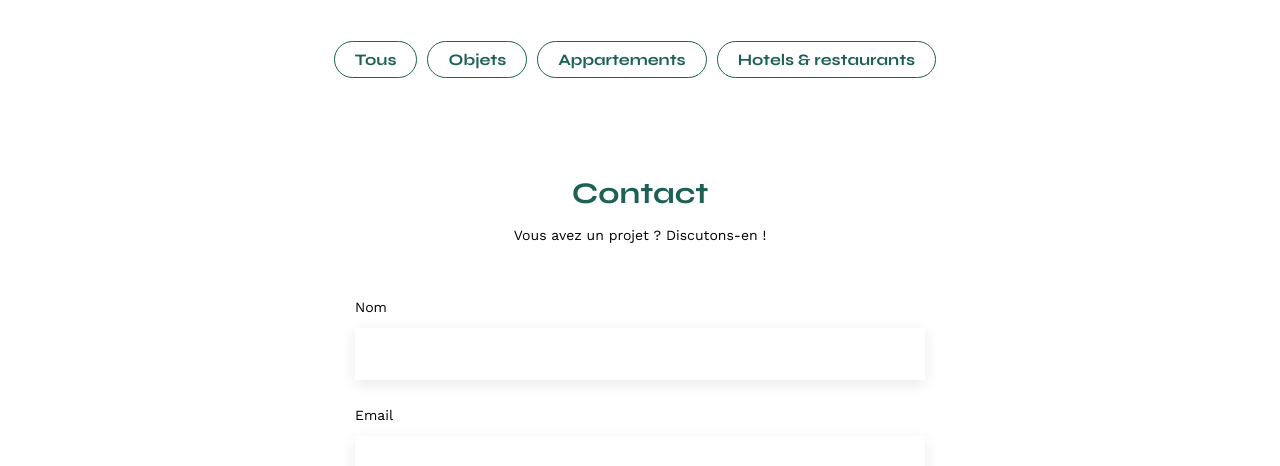
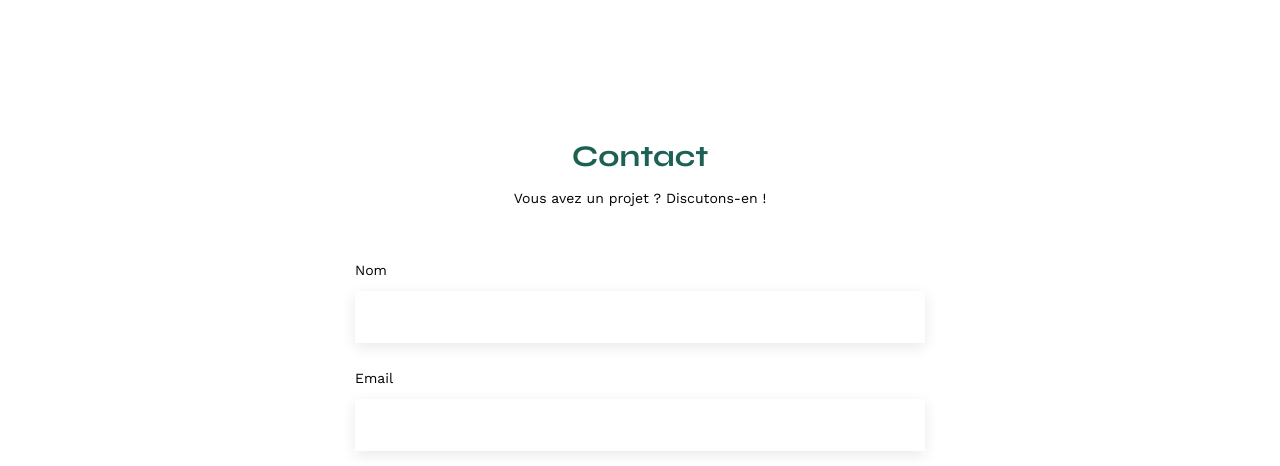
Before and after one commit to HFDC-Dev/ArchiWebos-P3, a plain HTML site: page FrontEnd/index.html in a window 1280 px wide. Shown: the part 634-1100 px from the top of the page. Drawn offline with nearby package versions, Linux system fonts and the light colour scheme; no server answers.

Commit message:
Suppression de l'élément <figure> dans l'HTML

```diff
--- a/FrontEnd/assets/style.css
+++ b/FrontEnd/assets/style.css
@@ -127,6 +127,7 @@ li:hover {
 	padding-top: 50px;
 }
 
+/* Btn */
 #categories {
 	display: flex;
 	justify-content: center;
--- a/FrontEnd/index.html
+++ b/FrontEnd/index.html
@@ -44,56 +44,13 @@
 		<section id="portfolio">
 			<h2>Mes Projets</h2>
 			<div id="categories">
-				<button class="btn" data-category="tous">Tous</button>
-				<button class="btn" data-category="objets">Objets</button>
-				<button class="btn" data-category="Appartements">Appartements</button>
-				<button class="btn" data-category="hotels">Hotels & restaurants</button>
+				<!-- <button class="btn" data-filter="tous">Tous</button>
+				<button class="btn" data-filter="objets">Objets</button>
+				<button class="btn" data-filter="appartements">Appartements</button>
+				<button class="btn" data-filter="hotels">Hotels & restaurants</button> -->
 			</div>
 			<div class="gallery">
-				<!--<figure>
-					<img src="assets/images/abajour-tahina.png" alt="Abajour Tahina">
-					<figcaption>Abajour Tahina</figcaption>
-				</figure>
-				<figure>
-					<img src="assets/images/appartement-paris-v.png" alt="Appartement Paris V">
-					<figcaption>Appartement Paris V</figcaption>
-				</figure>
-				<figure>
-					<img src="assets/images/restaurant-sushisen-londres.png" alt="Restaurant Sushisen - Londres">
-					<figcaption>Restaurant Sushisen - Londres</figcaption>
-				</figure>
-				<figure>
-					<img src="assets/images/la-balisiere.png" alt="Villa “La Balisiere” - Port Louis">
-					<figcaption>Villa “La Balisiere” - Port Louis</figcaption>
-				</figure>
-				<figure>
-					<img src="assets/images/structures-thermopolis.png" alt="Structures Thermopolis">
-					<figcaption>Structures Thermopolis</figcaption>
-				</figure>
-				<figure>
-					<img src="assets/images/appartement-paris-x.png" alt="Appartement Paris X">
-					<figcaption>Appartement Paris X</figcaption>
-				</figure>
-				<figure>
-					<img src="assets/images/le-coteau-cassis.png" alt="Pavillon “Le coteau” - Cassis">
-					<figcaption>Pavillon “Le coteau” - Cassis</figcaption>
-				</figure>
-				<figure>
-					<img src="assets/images/villa-ferneze.png" alt="Villa Ferneze - Isola d’Elba">
-					<figcaption>Villa Ferneze - Isola d’Elba</figcaption>
-				</figure>
-				<figure>
-					<img src="assets/images/appartement-paris-xviii.png" alt="Appartement Paris XVIII">
-					<figcaption>Appartement Paris XVIII</figcaption>
-				</figure>
-				<figure>
-					<img src="assets/images/bar-lullaby-paris.png" alt="Bar “Lullaby” - Paris">
-					<figcaption>Bar “Lullaby” - Paris</figcaption>
-				</figure>
-				<figure>
-					<img src="assets/images/hotel-first-arte-new-delhi.png" alt="Hotel First Arte - New Delhi">
-					<figcaption>Hotel First Arte - New Delhi</figcaption>
-				</figure>-->
+
 			</div>
 		</section>
 		<section id="contact">
--- a/FrontEnd/scripts/gallery.js
+++ b/FrontEnd/scripts/gallery.js
@@ -19,11 +19,11 @@ fetch('http://localhost:5678/api/works') // Remplacez l'URL par l'URL de votre A
   });
 
 // Fonction qui sert à ajouter dynamiquement les éléments dans la "gallery"
-  function setFigure(data) {
-    const figure = document.createElement("figure") // Crée un élément
+function setFigure(data) {
+  const figure = document.createElement("figure") // Crée un élément
   figure.innerHTML = `<img src=${data.imageUrl} alt=${data.title}>
 					<figcaption>${data.title}</figcaption>`; // Définir le contenu HTML de <figure>
 
   document.querySelector(".gallery").append(figure); // Ajout de l'élément <figure> à un élément avec la classe "gallery" dans le DOM
 
-  };
+};
```
